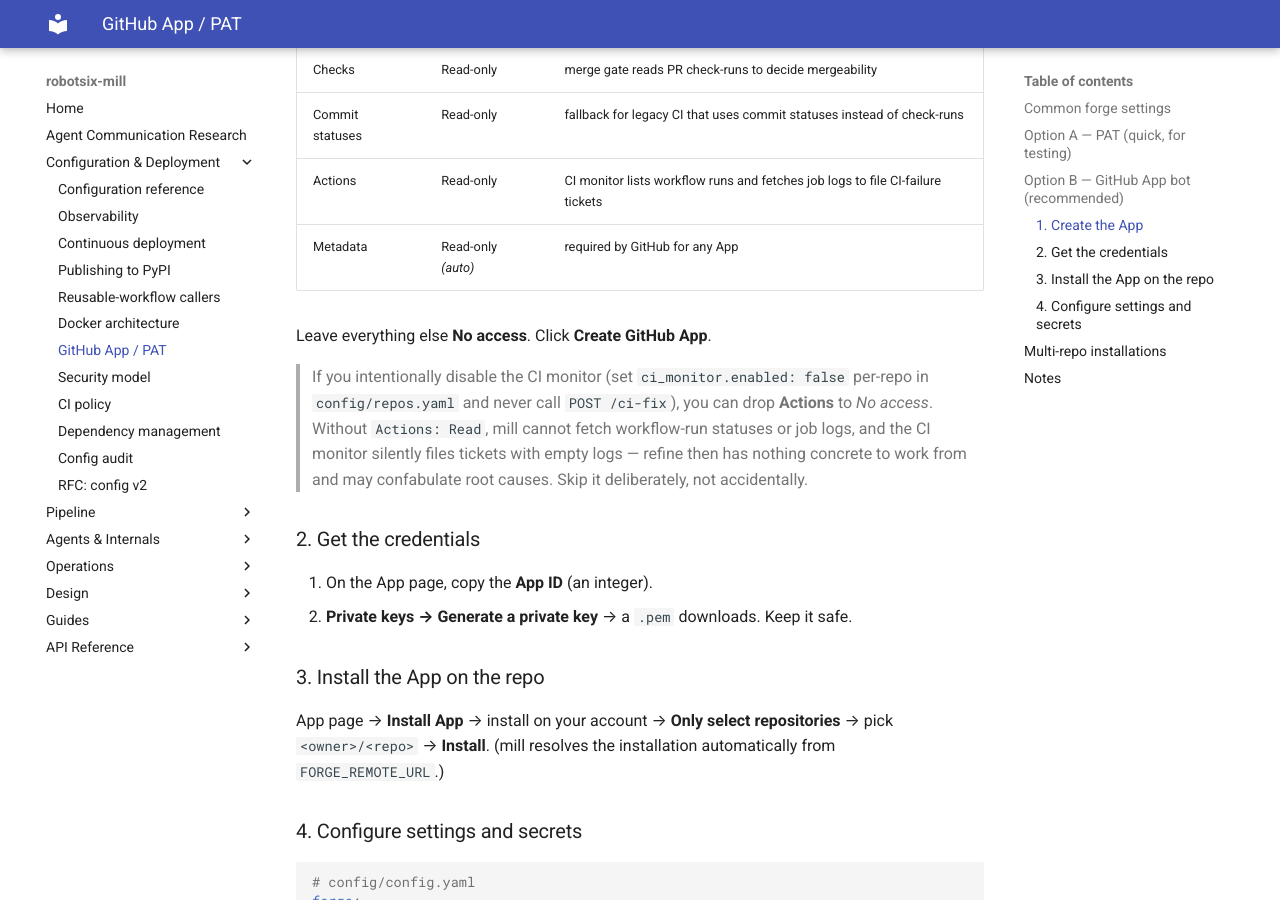
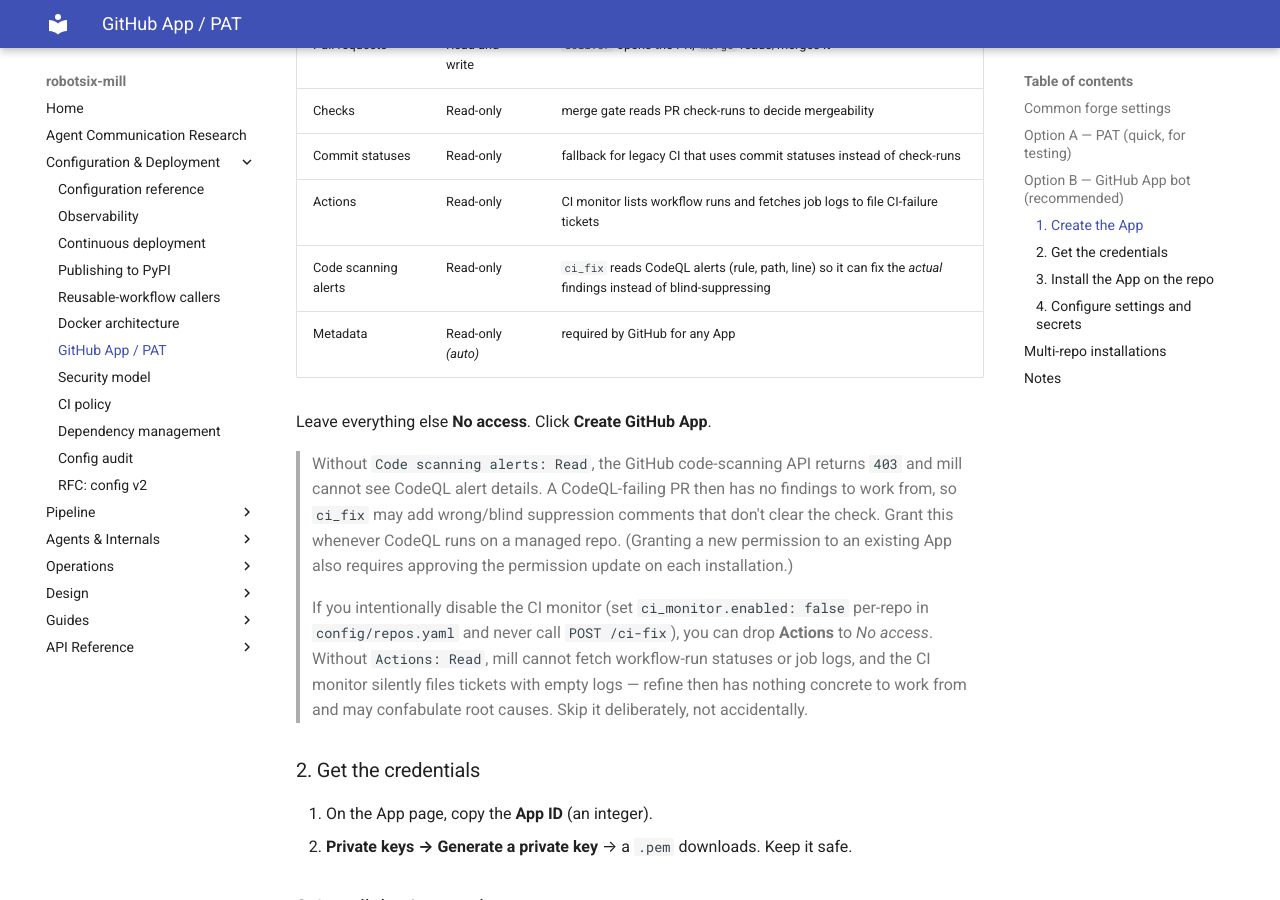
Before and after one commit to damien-robotsix/robotsix-mill, an MkDocs documentation site: the page built from docs/github-app.md, in a window 1280 px wide and 900 px high, scrolled down 1698 px. Built offline with MkDocs 1.6.1 and Material for MkDocs 9.7.7, drawn with Linux system fonts in a browser that asks for light colours.

Commit message:
docs(github-app): require "Code scanning alerts: Read" App permission for ci_fix (#1795)
Without it the code-scanning API returns 403, mill can't read CodeQL alert
details, and ci_fix blind-suppresses the wrong rules/files (e.g. it suppressed
broad-exception/clear-text-logging on the wrong file when the real alerts were
py/ineffectual-statement + py/side-effect-in-assert in a test). Add the
permission to the App setup table + a note that existing Apps must re-approve
the permission on each installation.

Co-authored-by: Damien SIX <damien.robotsix@gmail.com>
Co-authored-by: Claude Opus 4.8 (1M context) <noreply@anthropic.com>

```diff
--- a/docs/github-app.md
+++ b/docs/github-app.md
@@ -64,9 +64,17 @@ default feature set: `deliver` + merge gate + CI monitor):
 | Checks | Read-only | merge gate reads PR check-runs to decide mergeability |
 | Commit statuses | Read-only | fallback for legacy CI that uses commit statuses instead of check-runs |
 | Actions | Read-only | CI monitor lists workflow runs and fetches job logs to file CI-failure tickets |
+| Code scanning alerts | Read-only | `ci_fix` reads CodeQL alerts (rule, path, line) so it can fix the *actual* findings instead of blind-suppressing |
 | Metadata | Read-only *(auto)* | required by GitHub for any App |
 
 Leave everything else **No access**. Click **Create GitHub App**.
+
+> Without `Code scanning alerts: Read`, the GitHub code-scanning API returns
+> `403` and mill cannot see CodeQL alert details. A CodeQL-failing PR then has
+> no findings to work from, so `ci_fix` may add wrong/blind suppression
+> comments that don't clear the check. Grant this whenever CodeQL runs on a
+> managed repo. (Granting a new permission to an existing App also requires
+> approving the permission update on each installation.)
 
 > If you intentionally disable the CI monitor (set `ci_monitor.enabled: false`
 > per-repo in `config/repos.yaml` and never call `POST /ci-fix`), you can drop **Actions** to *No access*.
```
